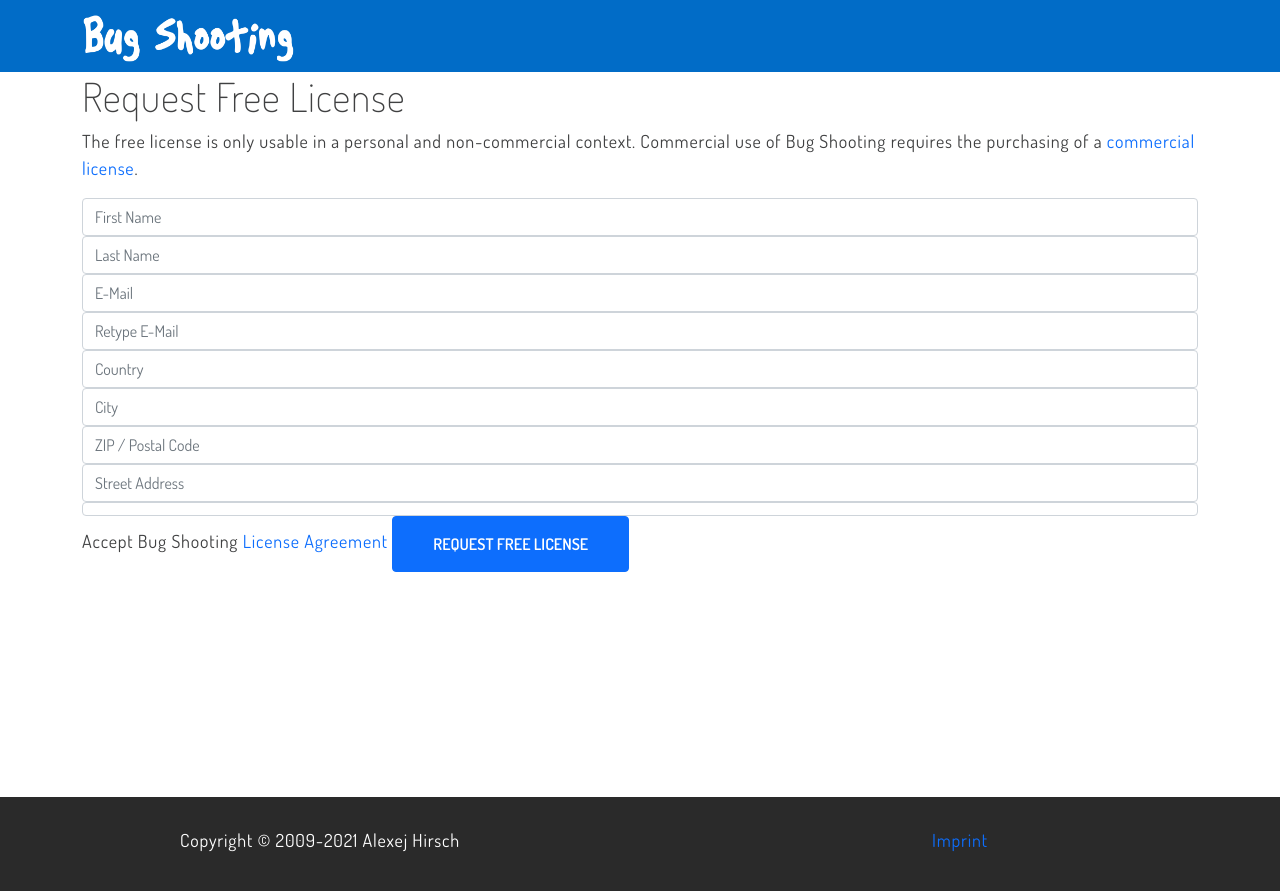
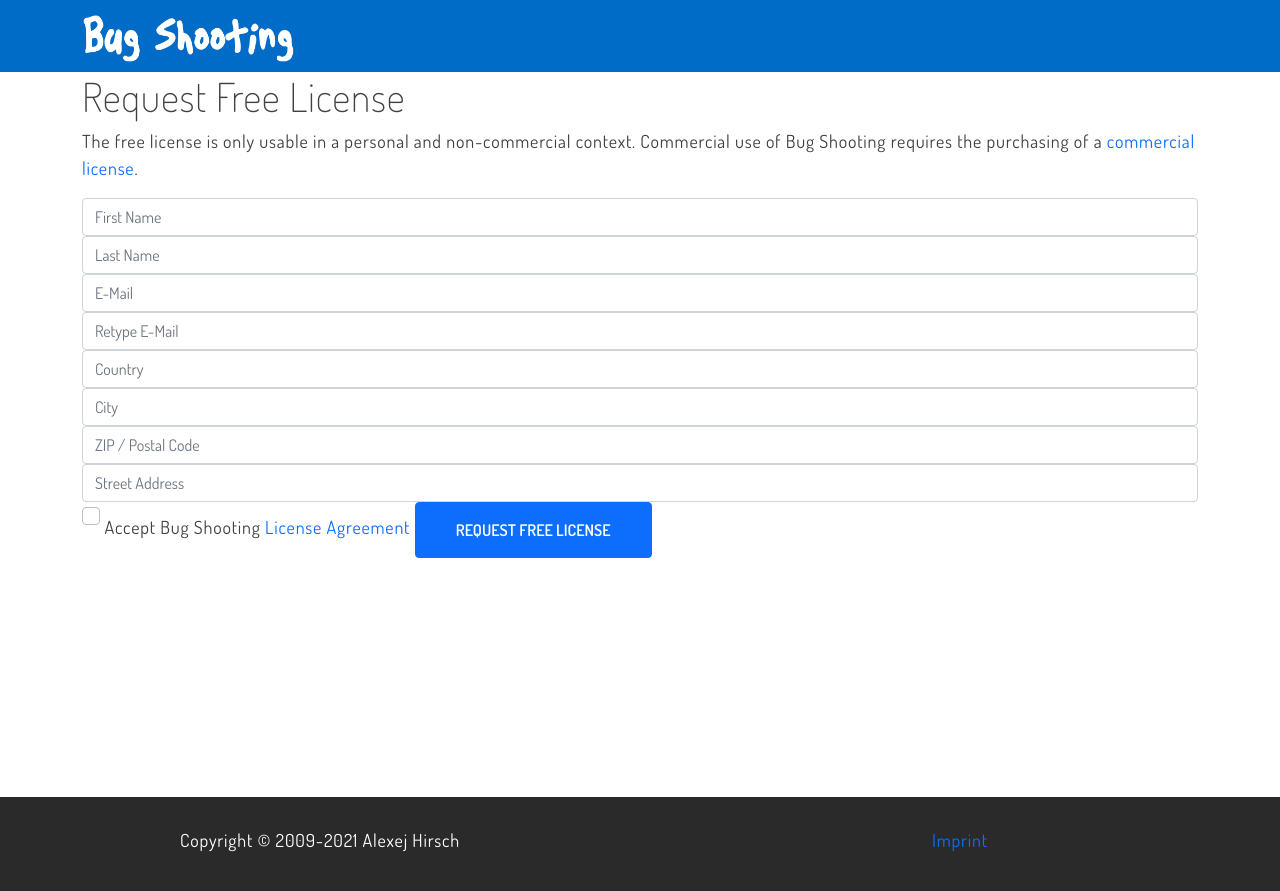
Before and after one commit to BugShooting/BugShooting.Homepage, a Jekyll site: the page built from free.md, in a window 1280 px wide. Shown: the top 891 px of the page. Built offline with Jekyll 4.4.1, drawn with Linux system fonts in a browser that asks for light colours; our own code applies the rules of GitHub Pages for plain Markdown files.

Commit message:
Update free.md

```diff
--- a/free.md
+++ b/free.md
@@ -16,7 +16,7 @@
   <input class="form-control" type="text" required name="city" placeholder="City">
   <input class="form-control" type="text" required name="zip" placeholder="ZIP / Postal Code">
   <input class="form-control" type="text" required name="street" placeholder="Street Address">
-  <input class="form-control" type="checkbox" required name="agreement">
-  <label for="agreement">Accept Bug Shooting <a href="{{ site.baseurl }}/agreement">License Agreement</a></label>
+  <input class="form-check-input" type="checkbox" id="AgreementCheckbox" required name="agreement">
+  <label class="form-check-label" for="AgreementCheckbox">Accept Bug Shooting <a href="{{ site.baseurl }}/agreement">License Agreement</a></label>
   <button class="btn btn-lg btn-primary btn-block" type="submit">Request Free License</button>
 </form>
```
